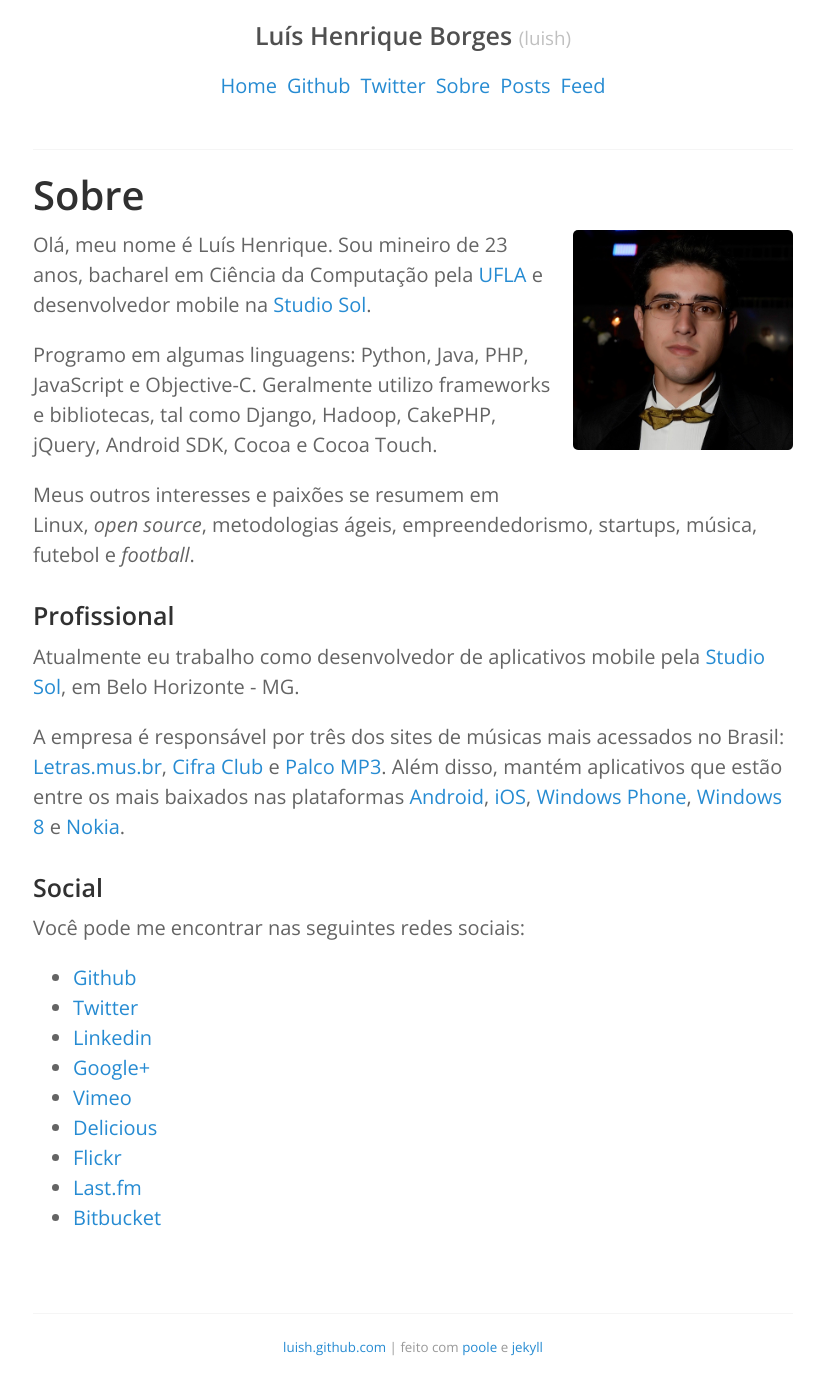
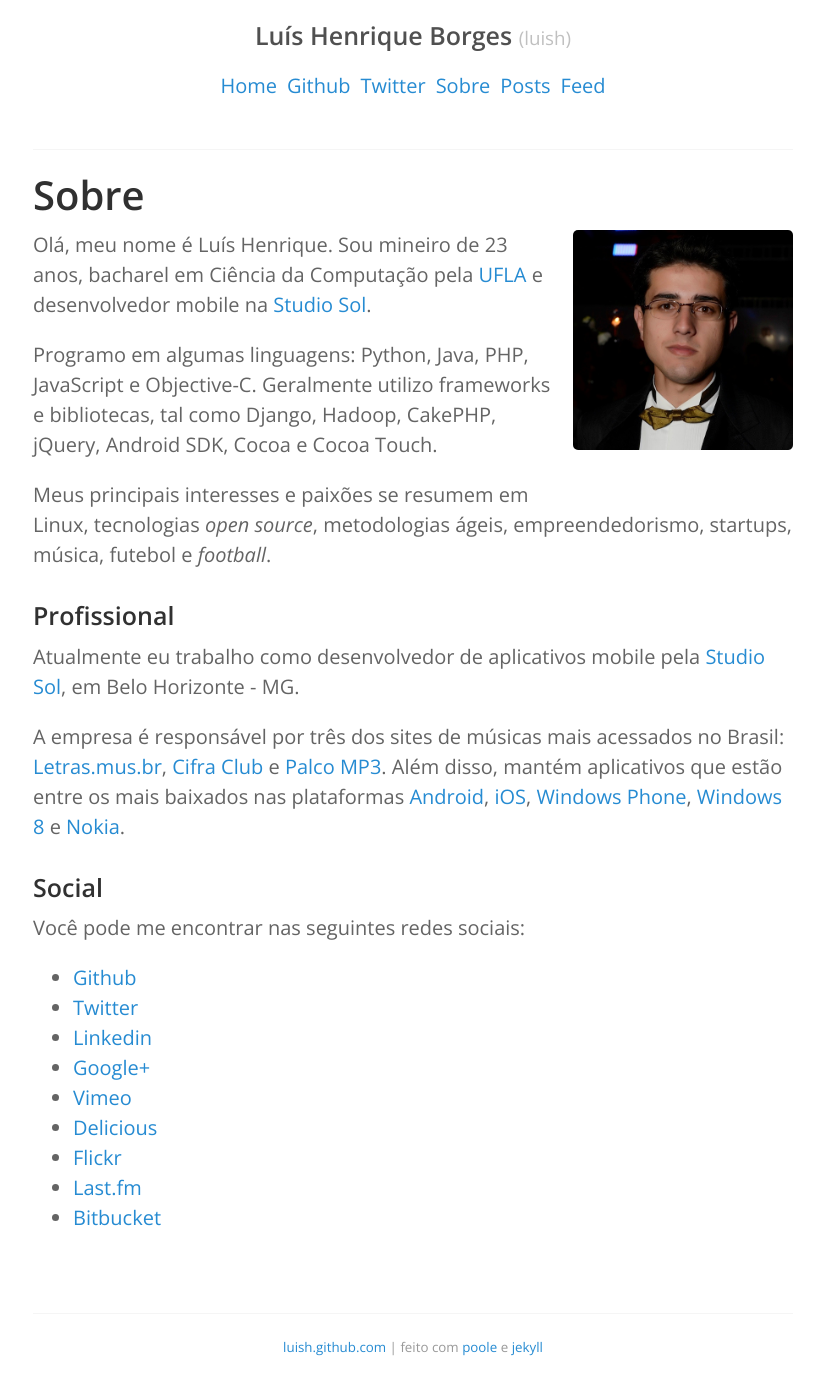
Before and after one commit to luish/luish.github.io, a Jekyll site: the page built from sobre.md, in a window 1280 px wide. Shown: the whole page, without its empty margins (227-1051 px from the left). Built offline with Jekyll 4.4.1, drawn with Linux system fonts in a browser that asks for light colours; some web fonts are replaced; Markdown is read by kramdown in place of the engine named in the settings; comment, search, counter and statistics services are not loaded.

Commit message:
/about -> /sobre

```diff
--- a/_config.yml
+++ b/_config.yml
@@ -26,6 +26,6 @@
 pages_list:
     Github: 'http://github.com/luish'
     Twitter: 'http://twitter.com/luishborges'
-    Sobre: '/about'
+    Sobre: '/sobre'
     Posts: '/posts'
     Feed: '/atom.xml'
--- a/about.md
+++ b/sobre.md
@@ -11,7 +11,7 @@
 
 Programo em algumas linguagens: Python, Java, PHP, JavaScript e Objective-C. Geralmente utilizo frameworks e bibliotecas, tal como Django, Hadoop, CakePHP, jQuery, Android SDK, Cocoa e Cocoa Touch.
 
-Meus outros interesses e paixões se resumem em Linux, *open source*, metodologias ágeis, empreendedorismo, startups, música, futebol e *football*.
+Meus principais interesses e paixões se resumem em Linux, tecnologias *open source*, metodologias ágeis, empreendedorismo, startups, música, futebol e *football*.
 
 ### Profissional
 
```
